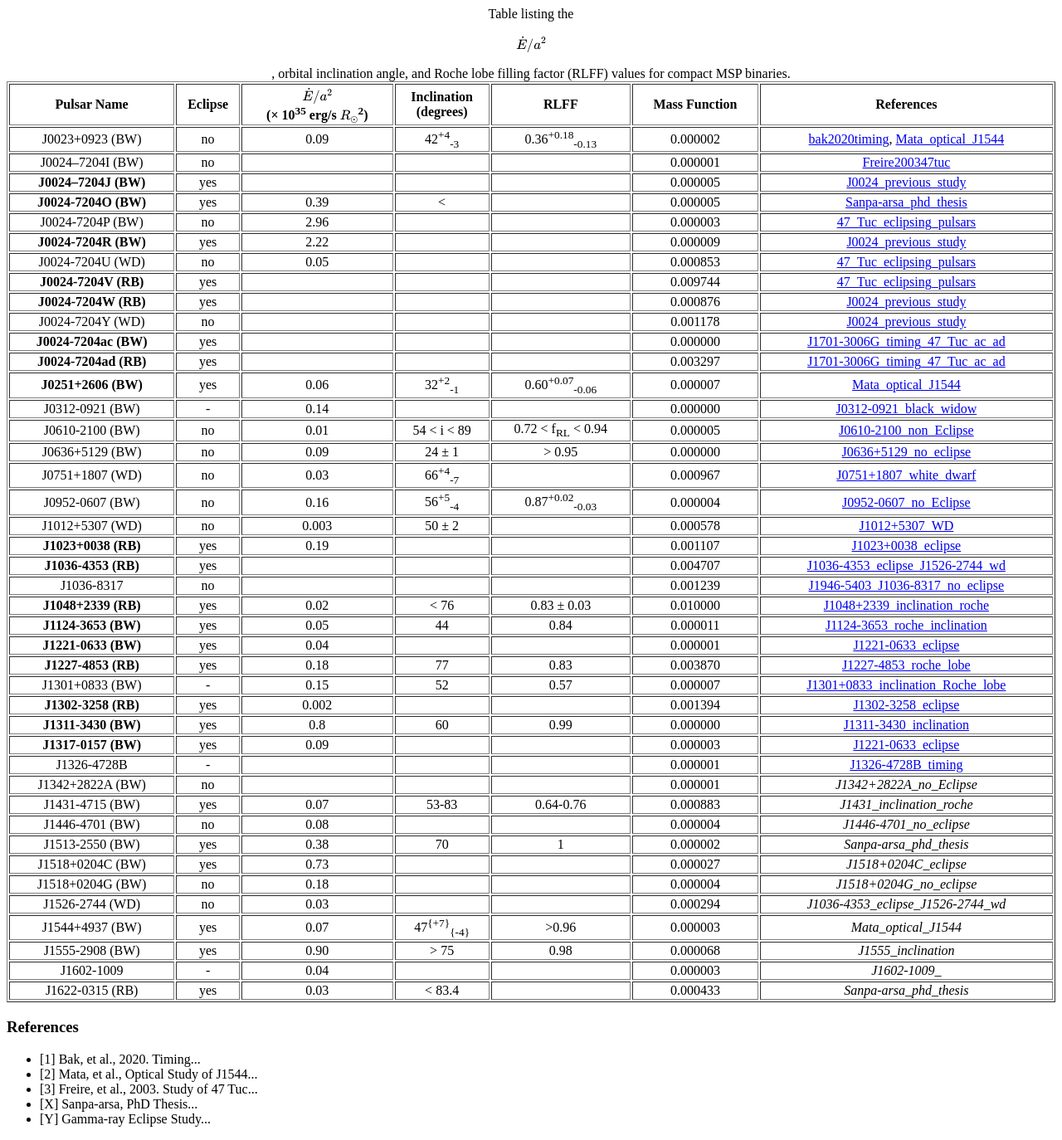
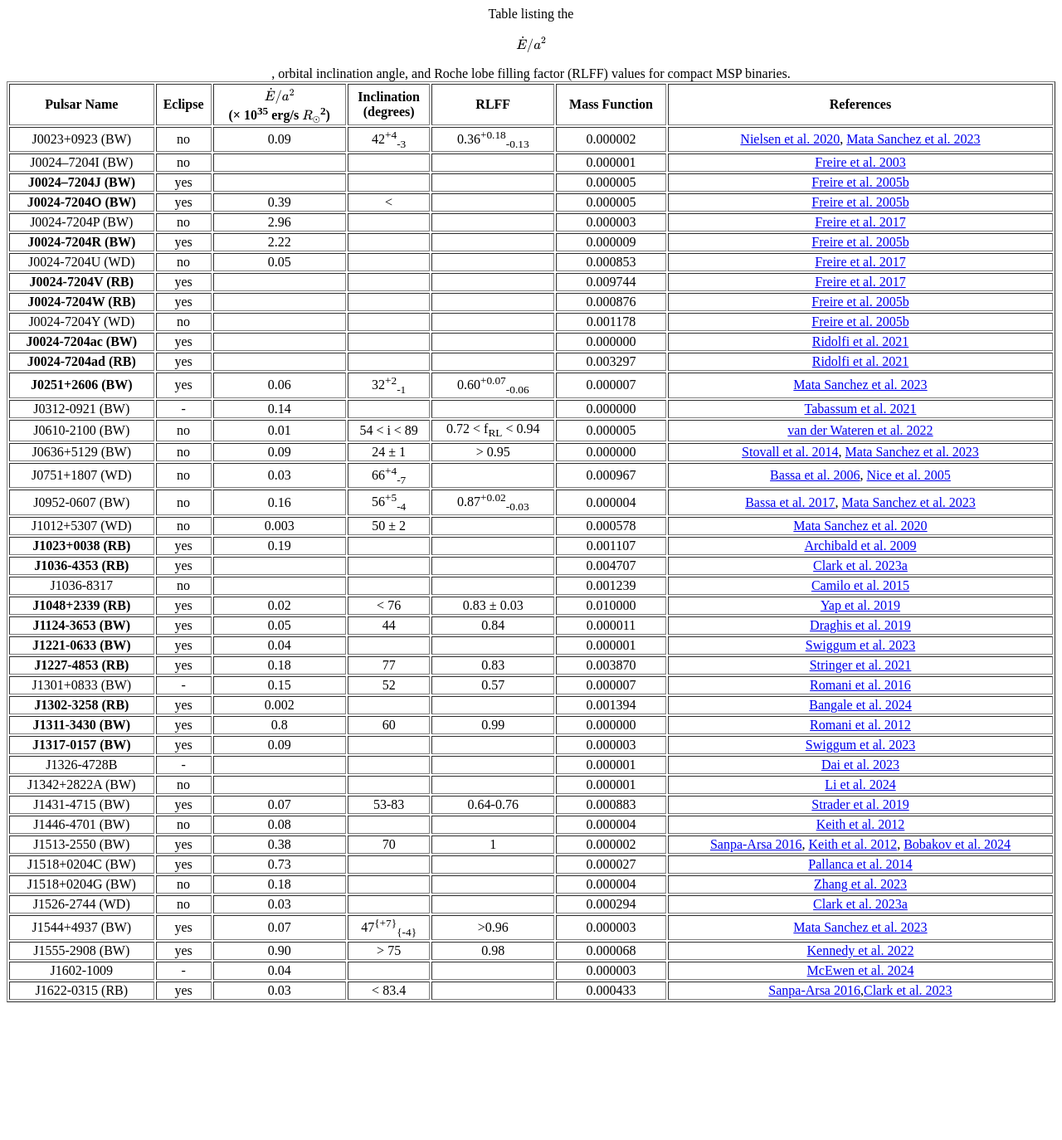
Before and after one commit to Sangitakumari123/Sangitakumari123.github.io, a Jekyll site: the page built from readme.md, in a window 1280 px wide. Shown: the whole page at 83% size. Built offline with Jekyll 4.4.1, drawn with Linux system fonts in a browser that asks for light colours; nearby versions of some CDN libraries; our own code applies the rules of GitHub Pages for plain Markdown files; after the commit the page ends 1216 px from its top, so only the background shows below that.

Commit message:
default.html

```diff
--- a/_layouts/default.html
+++ b/_layouts/default.html
@@ -22,7 +22,7 @@
             <td>42<sup>+4</sup><sub>-3</sub></td>
             <td>0.36<sup>+0.18</sup><sub>-0.13</sub></td>
             <td>0.000002</td>
-            <td><a href="https://academic.oup.com/mnras/article/494/2/2591/5817360">bak2020timing</a>, <a href="#Mata_optical_J1544">Mata_optical_J1544</a></td>
+            <td><a href="https://academic.oup.com/mnras/article/494/2/2591/5817360">Nielsen et al. 2020</a>, <a href="https://academic.oup.com/mnras/article/520/2/2217/6993094?login=false">Mata Sanchez et al. 2023</a></td>
         </tr>
         <tr>
             <td>J0024–7204I (BW)</td>
@@ -31,7 +31,7 @@
             <td></td>
             <td></td>
             <td>0.000001</td>
-            <td><a href="#Freire200347tuc">Freire200347tuc</a></td>
+            <td><a href="https://academic.oup.com/mnras/article/340/4/1359/1326611?login=false">Freire et al. 2003</a></td>
         </tr>
         <tr>
             <td><strong>J0024–7204J (BW)</strong></td>
@@ -40,7 +40,7 @@
             <td></td>
             <td></td>
             <td>0.000005</td>
-            <td><a href="#J0024_previous_study">J0024_previous_study</a></td>
+            <td><a href="https://arxiv.org/abs/astro-ph/0404105">Freire et al. 2005b</a></td>
         </tr>
         <!-- Continue adding rows for each entry as in your table -->
         <tr>
@@ -50,7 +50,7 @@
             <td>&lt; </td>
             <td></td>
             <td>0.000005</td>
-            <td><a href="#J0024_previous_study">Sanpa-arsa_phd_thesis</a></td>
+            <td><a href="https://arxiv.org/abs/astro-ph/0404105">Freire et al. 2005b</a></td>
         </tr>
         <tr>
                 <td>J0024-7204P (BW)</td>
@@ -59,7 +59,7 @@
                 <td></td>
                 <td></td>
                 <td>0.000003</td>
-                <td><a href="#47_Tuc_eclipsing_pulsars">47_Tuc_eclipsing_pulsars</a></td>
+                <td><a href="https://academic.oup.com/mnras/article/471/1/857/3869631?login=false">Freire et al. 2017</a></td>
             </tr>
             <tr>
                 <td><strong>J0024-7204R (BW)</strong></td>
@@ -68,7 +68,7 @@
                 <td></td>
                 <td></td>
                 <td>0.000009</td>
-                <td><a href="#J0024_previous_study">J0024_previous_study</a></td>
+                <td><a href="https://arxiv.org/abs/astro-ph/0404105">Freire et al. 2005b</a></td>
             </tr>
             <tr>
                 <td>J0024-7204U (WD)</td>
@@ -77,7 +77,7 @@
                 <td></td>
                 <td></td>
                 <td>0.000853</td>
-                <td><a href="#47_Tuc_eclipsing_pulsars">47_Tuc_eclipsing_pulsars</a></td>
+                <td><a href="https://academic.oup.com/mnras/article/471/1/857/3869631?login=false">Freire et al. 2017</a></td>
             </tr>
         <tr>
                 <td><strong>J0024-7204V (RB)</strong></td>
@@ -86,7 +86,7 @@
                 <td></td>
                 <td></td>
                 <td>0.009744</td>
-                <td><a href="#47_Tuc_eclipsing_pulsars">47_Tuc_eclipsing_pulsars</a></td>
+                <td><a href="https://academic.oup.com/mnras/article/471/1/857/3869631?login=false">Freire et al. 2017</a></td>
             </tr>
             <tr>
                 <td><strong>J0024-7204W (RB)</strong></td>
@@ -95,7 +95,7 @@
                 <td></td>
                 <td></td>
                 <td>0.000876</td>
-                <td><a href="#J0024_previous_study">J0024_previous_study</a></td>
+                <td><a href="https://arxiv.org/abs/astro-ph/0404105">Freire et al. 2005b</a></td>
             </tr>
             <tr>
                 <td>J0024-7204Y (WD)</td>
@@ -104,7 +104,7 @@
                 <td></td>
                 <td></td>
                 <td>0.001178</td>
-                <td><a href="#J0024_previous_study">J0024_previous_study</a></td>
+                <td><a href="https://arxiv.org/abs/astro-ph/0404105">Freire et al. 2005b</a></td>
             </tr>
            <tr>
                 <td><strong>J0024-7204ac (BW)</strong></td>
@@ -113,7 +113,7 @@
                 <td></td>
                 <td></td>
                 <td>0.000000</td>
-                <td><a href="#J1701-3006G_timing_47_Tuc_ac_ad">J1701-3006G_timing_47_Tuc_ac_ad</a></td>
+                <td><a href="https://academic.oup.com/mnras/article/504/1/1407/6177676?login=false">Ridolfi et al. 2021</a></td>
             </tr>
             <tr>
                 <td><strong>J0024-7204ad (RB)</strong></td>
@@ -122,7 +122,7 @@
                 <td></td>
                 <td></td>
                 <td>0.003297</td>
-                <td><a href="#J1701-3006G_timing_47_Tuc_ac_ad">J1701-3006G_timing_47_Tuc_ac_ad</a></td>
+                <td><a href="https://academic.oup.com/mnras/article/504/1/1407/6177676?login=false">Ridolfi et al. 2021</a></td>
             </tr>
             <tr>
                 <td><strong>J0251+2606 (BW)</strong></td>
@@ -131,7 +131,7 @@
                 <td>32<sup>+2</sup><sub>-1</sub></td>
                 <td>0.60<sup>+0.07</sup><sub>-0.06</sub></td>
                 <td>0.000007</td>
-                <td><a href="#Mata_optical_J1544">Mata_optical_J1544</a></td>
+                <td><a href="https://academic.oup.com/mnras/article/520/2/2217/6993094?login=false">Mata Sanchez et al. 2023</a></td>
             </tr>
       <tr>
                 <td>J0312-0921 (BW)</td>
@@ -140,7 +140,7 @@
                 <td></td>
                 <td></td>
                 <td>0.000000</td>
-                <td><a href="#J0312-0921_black_widow">J0312-0921_black_widow</a></td>
+                <td><a href="https://ui.adsabs.harvard.edu/abs/2021cosp...43E1208T/abstract">Tabassum et al. 2021</a></td>
             </tr>
             <tr>
                 <td>J0610-2100 (BW)</td>
@@ -149,7 +149,7 @@
                 <td>54 &lt; i &lt; 89</td>
                 <td>0.72 &lt; f<sub>RL</sub> &lt; 0.94</td>
                 <td>0.000005</td>
-                <td><a href="#J0610-2100_non_Eclipse">J0610-2100_non_Eclipse</a></td>
+                <td><a href="https://www.aanda.org/articles/aa/full_html/2022/05/aa42741-21/aa42741-21.html">van der Wateren et al. 2022</a></td>
             </tr>
             <tr>
                 <td>J0636+5129 (BW)</td>
@@ -158,7 +158,7 @@
                 <td>24 &plusmn; 1</td>
                 <td>&gt; 0.95</td>
                 <td>0.000000</td>
-                <td><a href="#J0636+5129_no_eclipse">J0636+5129_no_eclipse</a></td>
+                <td><a href="https://iopscience.iop.org/article/10.1088/0004-637X/791/1/67">Stovall et al. 2014</a>, <a href="https://academic.oup.com/mnras/article/520/2/2217/6993094?login=false">Mata Sanchez et al. 2023</a></td>
             </tr>
       <tr>
                 <td>J0751+1807 (WD)</td>
@@ -167,7 +167,7 @@
                 <td>66<sup>+4</sup><sub>-7</sub></td>
                 <td></td>
                 <td>0.000967</td>
-                <td><a href="#J0751+1807_white_dwarf">J0751+1807_white_dwarf</a></td>
+                <td><a href="https://www.aanda.org/articles/aa/abs/2006/16/aa4316-05/aa4316-05.html">Bassa et al. 2006</a>, <a href="https://iopscience.iop.org/article/10.1086/497109">Nice et al. 2005</a></td>
             </tr>
             <tr>
                 <td>J0952-0607 (BW)</td>
@@ -176,7 +176,7 @@
                 <td>56<sup>+5</sup><sub>-4</sub></td>
                 <td>0.87<sup>+0.02</sup><sub>-0.03</sub></td>
                 <td>0.000004</td>
-                <td><a href="#J0952-0607_no_Eclipse">J0952-0607_no_Eclipse</a></td>
+                <td><a href="https://iopscience.iop.org/article/10.3847/2041-8213/aa8400">Bassa et al. 2017</a>, <a href="https://academic.oup.com/mnras/article/520/2/2217/6993094?login=false">Mata Sanchez et al. 2023</a></td>
             </tr>
             <tr>
                 <td>J1012+5307 (WD)</td>
@@ -185,7 +185,7 @@
                 <td>50 &plusmn; 2</td>
                 <td></td>
                 <td>0.000578</td>
-                <td><a href="#J1012+5307_WD">J1012+5307_WD</a></td>
+                <td><a href="https://academic.oup.com/mnras/article/494/3/4031/5819465?login=false">Mata Sanchez et al. 2020</a></td>
             </tr>
          <tr>
                 <td><strong>J1023+0038 (RB)</strong></td>
@@ -194,7 +194,7 @@
                 <td></td>
                 <td></td>
                 <td>0.001107</td>
-                <td><a href="#J1023+0038_eclipse">J1023+0038_eclipse</a></td>
+                <td><a href="https://www.science.org/doi/10.1126/science.1172740">Archibald et al. 2009</a></td>
             </tr>
             <tr>
                 <td><strong>J1036-4353 (RB)</strong></td>
@@ -203,7 +203,7 @@
                 <td></td>
                 <td></td>
                 <td>0.004707</td>
-                <td><a href="#J1036-4353_eclipse_J1526-2744_wd">J1036-4353_eclipse_J1526-2744_wd</a></td>
+                <td><a href="https://academic.oup.com/mnras/article/519/4/5590/6973222?login=false">Clark et al. 2023a</a></td>
             </tr>
             <tr>
                 <td>J1036-8317</td>
@@ -212,7 +212,7 @@
                 <td></td>
                 <td></td>
                 <td>0.001239</td>
-                <td><a href="#J1946-5403_J1036-8317_no_eclipse">J1946-5403_J1036-8317_no_eclipse</a></td>
+                <td><a href="https://iopscience.iop.org/article/10.1088/0004-637X/810/2/85">Camilo et al. 2015</a></td>
             </tr>
       <tr>
                 <td><strong>J1048+2339 (RB)</strong></td>
@@ -221,7 +221,7 @@
                 <td>&lt; 76</td>
                 <td>0.83 ± 0.03</td>
                 <td>0.010000</td>
-                <td><a href="#J1048+2339_inclination_roche">J1048+2339_inclination_roche</a></td>
+                <td><a href="https://www.aanda.org/articles/aa/full_html/2019/01/aa34545-18/aa34545-18.html">Yap et al. 2019</a></td>
             </tr>
             <tr>
                 <td><strong>J1124-3653 (BW)</strong></td>
@@ -230,7 +230,7 @@
                 <td>44</td>
                 <td>0.84</td>
                 <td>0.000011</td>
-                <td><a href="#J1124-3653_roche_inclination">J1124-3653_roche_inclination</a></td>
+                <td><a href="https://iopscience.iop.org/article/10.3847/1538-4357/ab378b">Draghis et al. 2019</a></td>
             </tr>
             <tr>
                 <td><strong>J1221-0633 (BW)</strong></td>
@@ -239,7 +239,7 @@
                 <td></td>
                 <td></td>
                 <td>0.000001</td>
-                <td><a href="#J1221-0633_eclipse">J1221-0633_eclipse</a></td>
+                <td><a href="https://iopscience.iop.org/article/10.3847/1538-4357/acb43f">Swiggum et al. 2023</a></td>
             </tr>
       <tr>
                 <td><strong>J1227-4853 (RB)</strong></td>
@@ -248,7 +248,7 @@
                 <td>77</td>
                 <td>0.83</td>
                 <td>0.003870</td>
-                <td><a href="#J1227-4853_roche_lobe">J1227-4853_roche_lobe</a></td>
+                <td><a href="https://academic.oup.com/mnras/article/507/2/2174/6329690?login=false">Stringer et al. 2021</a></td>
             </tr>
             <tr>
                 <td>J1301+0833 (BW)</td>
@@ -257,7 +257,7 @@
                 <td>52</td>
                 <td>0.57</td>
                 <td>0.000007</td>
-                <td><a href="#J1301+0833_inclination_Roche_lobe">J1301+0833_inclination_Roche_lobe</a></td>
+                <td><a href="https://iopscience.iop.org/article/10.3847/1538-4357/833/2/138">Romani et al. 2016</a></td>
             </tr>
             <tr>
                 <td><strong>J1302-3258 (RB)</strong></td>
@@ -266,7 +266,7 @@
                 <td></td>
                 <td></td>
                 <td>0.001394</td>
-                <td><a href="#J1302-3258_eclipse">J1302-3258_eclipse</a></td>
+                <td><a href="https://iopscience.iop.org/article/10.3847/1538-4357/ad2994">Bangale et al. 2024</a></td>
             </tr>
 <tr>
                 <td><strong>J1311-3430 (BW)</strong></td>
@@ -275,7 +275,7 @@
                 <td>60</td>
                 <td>0.99</td>
                 <td>0.000000</td>
-                <td><a href="#J1311-3430_inclination">J1311-3430_inclination</a></td>
+                <td><a href="https://iopscience.iop.org/article/10.1088/2041-8205/760/2/L36">Romani et al. 2012</a></td>
             </tr>
             <tr>
                 <td><strong>J1317-0157 (BW)</strong></td>
@@ -284,7 +284,7 @@
                 <td></td>
                 <td></td>
                 <td>0.000003</td>
-                <td><a href="#J1221-0633_eclipse">J1221-0633_eclipse</a></td>
+                <td><a href="="https://iopscience.iop.org/article/10.3847/1538-4357/acb43f">Swiggum et al. 2023</a></td>
             </tr>
             <tr>
                 <td>J1326-4728B</td>
@@ -293,7 +293,7 @@
                 <td></td>
                 <td></td>
                 <td>0.000001</td>
-                <td><a href="#J1326-4728B_timing">J1326-4728B_timing</a></td>
+                <td><a href="https://academic.oup.com/mnras/article/521/2/2616/7076880?login=false">Dai et al. 2023</a></td>
             </tr>
       <tr>
                 <td>J1342+2822A (BW)</td>
@@ -302,7 +302,7 @@
                 <td></td>
                 <td></td>
                 <td>0.000001</td>
-                <td><cite>J1342+2822A_no_Eclipse</cite></td>
+                <td><a href="https://arxiv.org/abs/2406.18169">Li et al. 2024</a></td>
             </tr>
             <tr>
                 <td class="bold">J1431-4715 (BW)</td>
@@ -311,7 +311,7 @@
                 <td>53-83</td>
                 <td>0.64-0.76</td>
                 <td>0.000883</td>
-                <td><cite>J1431_inclination_roche</cite></td>
+                <td><a href="https://iopscience.iop.org/article/10.3847/1538-4357/aafbaa">Strader et al. 2019</a></td>
             </tr>
             <tr>
                 <td>J1446-4701 (BW)</td>
@@ -320,7 +320,7 @@
                 <td></td>
                 <td></td>
                 <td>0.000004</td>
-                <td><cite>J1446-4701_no_eclipse</cite></td>
+                <td><a href="https://academic.oup.com/mnras/article/419/2/1752/989704?login=false">Keith et al. 2012</a></td>
             </tr>
       <tr>
                 <td class="bold">J1513-2550 (BW)</td>
@@ -329,7 +329,7 @@
                 <td>70</td>
                 <td>1</td>
                 <td>0.000002</td>
-                <td><cite>Sanpa-arsa_phd_thesis</cite></td>
+                <td><a href="https://ui.adsabs.harvard.edu/abs/2016PhDT.......539S">Sanpa-Arsa 2016</a>, <a href="https://academic.oup.com/mnras/article/419/2/1752/989704?login=false">Keith et al. 2012</a>, <a href = "https://arxiv.org/abs/2407.17187" > Bobakov et al. 2024</a></td>
             </tr>
             <tr>
                 <td class="bold">J1518+0204C (BW)</td>
@@ -338,7 +338,7 @@
                 <td></td>
                 <td></td>
                 <td>0.000027</td>
-                <td><cite>J1518+0204C_eclipse</cite></td>
+                <td><a href="https://iopscience.iop.org/article/10.1088/0004-637X/795/1/29">Pallanca et al. 2014</a></td>
             </tr>
             <tr>
                 <td>J1518+0204G (BW)</td>
@@ -347,7 +347,7 @@
                 <td></td>
                 <td></td>
                 <td>0.000004</td>
-                <td><cite>J1518+0204G_no_eclipse</cite></td>
+                <td><a href="https://iopscience.iop.org/article/10.3847/1538-4365/acfb03">Zhang et al. 2023</a></td>
             </tr>
       <tr>
                 <td>J1526-2744 (WD)</td>
@@ -356,7 +356,7 @@
                 <td></td>
                 <td></td>
                 <td>0.000294</td>
-                <td><cite>J1036-4353_eclipse_J1526-2744_wd</cite></td>
+                <td><a href="https://academic.oup.com/mnras/article/519/4/5590/6973222?login=false">Clark et al. 2023a</a></td>
             </tr>
             <tr>
                 <td class="bold">J1544+4937 (BW)</td>
@@ -365,7 +365,7 @@
                 <td>47<sup>{+7}</sup><sub>{-4}</sub></td>
                 <td><span class="math">&gt;0.96</span></td>
                 <td>0.000003</td>
-                <td><cite>Mata_optical_J1544</cite></td>
+                <td><a href="https://academic.oup.com/mnras/article/520/2/2217/6993094?login=false">Mata Sanchez et al. 2023</a></td>
             </tr>
             <tr>
                 <td class="bold">J1555-2908 (BW)</td>
@@ -374,7 +374,7 @@
                 <td><span class="math">&gt; 75</span></td>
                 <td>0.98</td>
                 <td>0.000068</td>
-                <td><cite>J1555_inclination</cite></td>
+                <td><a href="https://academic.oup.com/mnras/article/512/2/3001/6530666?login=false">Kennedy et al. 2022</a></td>
             </tr>
       <tr>
                 <td>J1602-1009</td>
@@ -383,7 +383,7 @@
                 <td></td>
                 <td></td>
                 <td>0.000003</td>
-                <td><cite>J1602-1009_</cite></td>
+                <td><a href="https://iopscience.iop.org/article/10.3847/1538-4357/ad11f0">McEwen et al. 2024</a></td>
             </tr>
             <tr>
                 <td class="bold">J1622-0315 (RB)</td>
@@ -392,22 +392,9 @@
                 <td><span class="math">&lt; 83.4</span></td>
                 <td></td>
                 <td>0.000433</td>
-                <td><cite>Sanpa-arsa_phd_thesis</cite></td>
+                <td><a href="https://ui.adsabs.harvard.edu/abs/2016PhDT.......539S">Sanpa-Arsa 2016</a>,<a href="https://www.nature.com/articles/s41550-022-01874-x">Clark et al. 2023</a></td>
             </tr>
 
 
     </tbody>
 </table>
-
-<!-- Reference Links (Use with bib items if converted to direct links or static pages) -->
-<div id="references">
-    <h3>References</h3>
-    <ul>
-        <li id="bak2020timing">[1] Bak, et al., 2020. Timing...</li>
-        <li id="Mata_optical_J1544">[2] Mata, et al., Optical Study of J1544...</li>
-        <li id="Freire200347tuc">[3] Freire, et al., 2003. Study of 47 Tuc...</li>
-        <!-- Continue listing each reference as needed -->
-        <li id="Sanpa-arsa_phd_thesis">[X] Sanpa-arsa, PhD Thesis...</li>
-        <li id="gamma_ray_eclipse">[Y] Gamma-ray Eclipse Study...</li>
-    </ul>
-</div>
```
